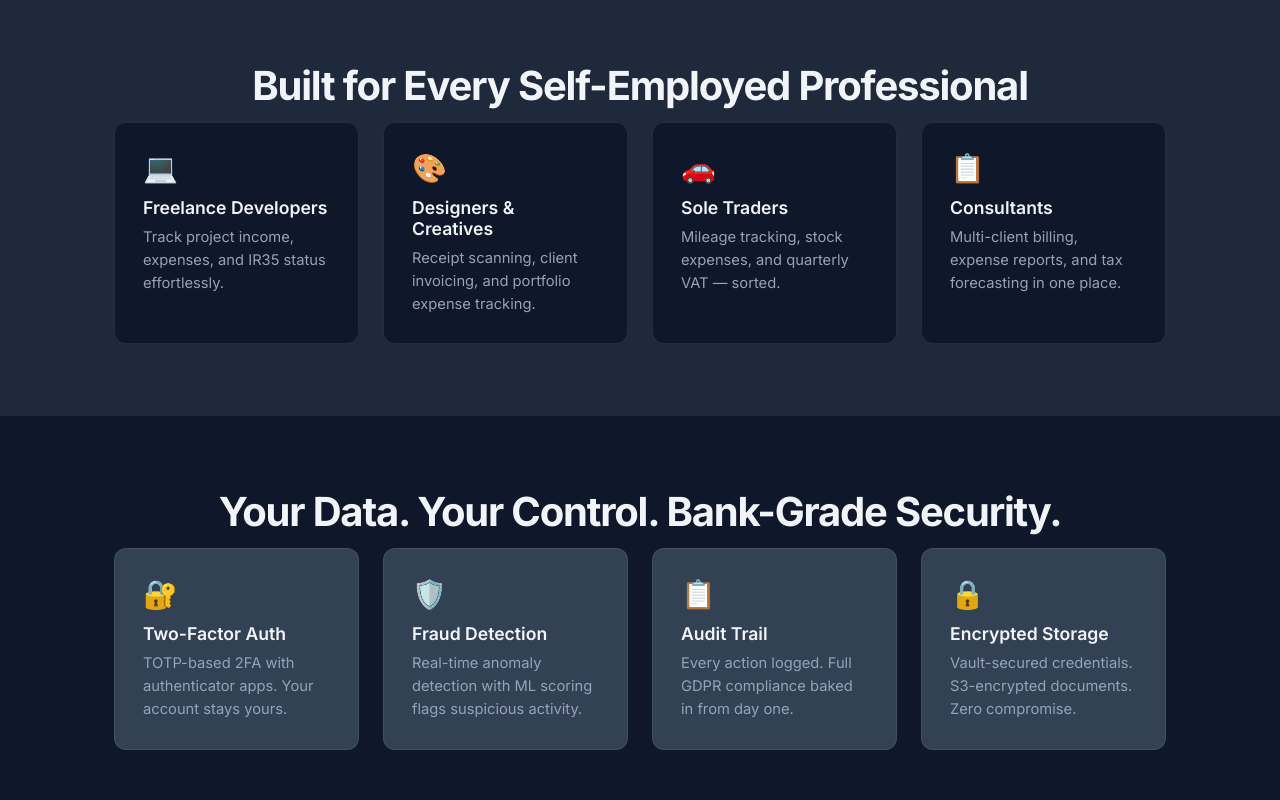
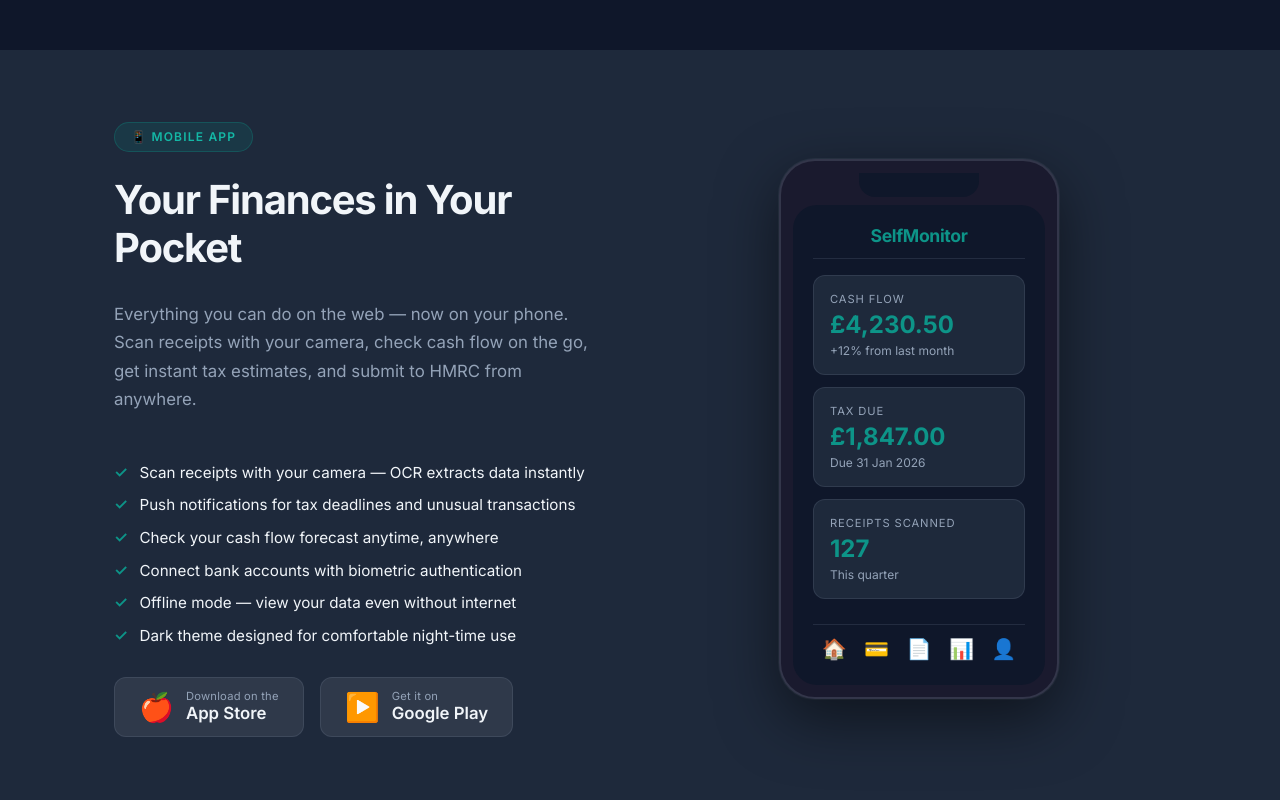
Before and after one commit to Skypromd/SelfMonitor, a Next.js app in the folder apps/web-portal/: page /landing in a window 1280 px wide. Shown: the part 1760-2560 px from the top of the page. Built offline with nearby package versions, Linux system fonts and the light colour scheme; no server answers.

Commit message:
feat: add mobile app showcase section with phone mockup and app store links
Co-authored-by: Skypromd <Skypromd@users.noreply.github.com>

```diff
--- a/apps/web-portal/pages/landing.tsx
+++ b/apps/web-portal/pages/landing.tsx
@@ -32,6 +32,23 @@ export default function LandingPage() {
               </a>
               <a href="#pricing" className={styles.btnSecondary}>
                 See Pricing
+              </a>
+            </div>
+
+            <div className={styles.storeButtons}>
+              <a href="https://apps.apple.com/app/selfmonitor" className={styles.storeButton} target="_blank" rel="noopener noreferrer">
+                <span className={styles.storeIcon}>🍎</span>
+                <span className={styles.storeText}>
+                  <small>Download on the</small>
+                  <strong>App Store</strong>
+                </span>
+              </a>
+              <a href="https://play.google.com/store/apps/details?id=com.selfmonitor.app" className={styles.storeButton} target="_blank" rel="noopener noreferrer">
+                <span className={styles.storeIcon}>▶️</span>
+                <span className={styles.storeText}>
+                  <small>Get it on</small>
+                  <strong>Google Play</strong>
+                </span>
               </a>
             </div>
 
@@ -172,6 +189,83 @@ export default function LandingPage() {
                   Ask &ldquo;Where did I buy coffee last month?&rdquo; — AI
                   finds it instantly.
                 </p>
+              </div>
+            </div>
+          </div>
+        </section>
+
+        {/* ====== MOBILE APP ====== */}
+        <section className={styles.sectionElevated}>
+          <div className={styles.container}>
+            <div className={styles.mobileShowcase}>
+              <div className={styles.mobileContent}>
+                <span className={styles.mobileBadge}>📱 MOBILE APP</span>
+                <h2 className={styles.sectionHeading} style={{ textAlign: 'left' }}>
+                  Your Finances in Your Pocket
+                </h2>
+                <p className={styles.mobileDesc}>
+                  Everything you can do on the web — now on your phone. Scan receipts with your camera,
+                  check cash flow on the go, get instant tax estimates, and submit to HMRC from anywhere.
+                </p>
+
+                <ul className={styles.mobileFeatures}>
+                  <li><span className={styles.mobileCheck}>✓</span> Scan receipts with your camera — OCR extracts data instantly</li>
+                  <li><span className={styles.mobileCheck}>✓</span> Push notifications for tax deadlines and unusual transactions</li>
+                  <li><span className={styles.mobileCheck}>✓</span> Check your cash flow forecast anytime, anywhere</li>
+                  <li><span className={styles.mobileCheck}>✓</span> Connect bank accounts with biometric authentication</li>
+                  <li><span className={styles.mobileCheck}>✓</span> Offline mode — view your data even without internet</li>
+                  <li><span className={styles.mobileCheck}>✓</span> Dark theme designed for comfortable night-time use</li>
+                </ul>
+
+                <div className={styles.storeButtonsLeft}>
+                  <a href="https://apps.apple.com/app/selfmonitor" className={styles.storeButton} target="_blank" rel="noopener noreferrer">
+                    <span className={styles.storeIcon}>🍎</span>
+                    <span className={styles.storeText}>
+                      <small>Download on the</small>
+                      <strong>App Store</strong>
+                    </span>
+                  </a>
+                  <a href="https://play.google.com/store/apps/details?id=com.selfmonitor.app" className={styles.storeButton} target="_blank" rel="noopener noreferrer">
+                    <span className={styles.storeIcon}>▶️</span>
+                    <span className={styles.storeText}>
+                      <small>Get it on</small>
+                      <strong>Google Play</strong>
+                    </span>
+                  </a>
+                </div>
+              </div>
+
+              <div className={styles.mobilePreview}>
+                <div className={styles.phoneFrame}>
+                  <div className={styles.phoneNotch}></div>
+                  <div className={styles.phoneScreen}>
+                    <div className={styles.phoneHeader}>
+                      <span className={styles.phoneLogo}>SelfMonitor</span>
+                    </div>
+                    <div className={styles.phoneCard}>
+                      <p className={styles.phoneCardLabel}>Cash Flow</p>
+                      <p className={styles.phoneCardValue}>£4,230.50</p>
+                      <p className={styles.phoneCardSub}>+12% from last month</p>
+                    </div>
+                    <div className={styles.phoneCard}>
+                      <p className={styles.phoneCardLabel}>Tax Due</p>
+                      <p className={styles.phoneCardValue}>£1,847.00</p>
+                      <p className={styles.phoneCardSub}>Due 31 Jan 2026</p>
+                    </div>
+                    <div className={styles.phoneCard}>
+                      <p className={styles.phoneCardLabel}>Receipts Scanned</p>
+                      <p className={styles.phoneCardValue}>127</p>
+                      <p className={styles.phoneCardSub}>This quarter</p>
+                    </div>
+                    <div className={styles.phoneNav}>
+                      <span>🏠</span>
+                      <span>💳</span>
+                      <span>📄</span>
+                      <span>📊</span>
+                      <span>👤</span>
+                    </div>
+                  </div>
+                </div>
               </div>
             </div>
           </div>
@@ -401,7 +495,10 @@ export default function LandingPage() {
                     <a href="#pricing">Pricing</a>
                   </li>
                   <li>
-                    <a href="#features">Mobile App</a>
+                    <a href="https://apps.apple.com/app/selfmonitor" target="_blank" rel="noopener noreferrer">iOS App</a>
+                  </li>
+                  <li>
+                    <a href="https://play.google.com/store/apps/details?id=com.selfmonitor.app" target="_blank" rel="noopener noreferrer">Android App</a>
                   </li>
                   <li>
                     <a href="#features">API</a>
--- a/apps/web-portal/styles/Landing.module.css
+++ b/apps/web-portal/styles/Landing.module.css
@@ -463,6 +463,203 @@
   font-size: 0.8rem;
 }
 
+/* ---------- store buttons ---------- */
+.storeButtons {
+  display: flex;
+  gap: 1rem;
+  justify-content: center;
+  margin-top: 1.5rem;
+}
+
+.storeButtonsLeft {
+  display: flex;
+  gap: 1rem;
+  margin-top: 2rem;
+}
+
+.storeButton {
+  display: inline-flex;
+  align-items: center;
+  gap: 0.75rem;
+  padding: 0.75rem 1.5rem;
+  background: rgba(255,255,255,0.08);
+  border: 1px solid var(--lp-border);
+  border-radius: 12px;
+  color: var(--lp-text);
+  text-decoration: none;
+  transition: all 0.2s;
+}
+
+.storeButton:hover {
+  background: rgba(255,255,255,0.12);
+  border-color: var(--lp-accent-teal);
+  transform: translateY(-2px);
+}
+
+.storeIcon {
+  font-size: 1.75rem;
+}
+
+.storeText {
+  display: flex;
+  flex-direction: column;
+  line-height: 1.2;
+}
+
+.storeText small {
+  font-size: 0.7rem;
+  color: var(--lp-text-muted);
+  letter-spacing: 0.02em;
+}
+
+.storeText strong {
+  font-size: 1.05rem;
+  font-weight: 600;
+}
+
+/* ---------- mobile showcase ---------- */
+.mobileShowcase {
+  display: grid;
+  grid-template-columns: 1fr 1fr;
+  gap: 4rem;
+  align-items: center;
+}
+
+.mobileContent {
+  display: flex;
+  flex-direction: column;
+}
+
+.mobileBadge {
+  display: inline-block;
+  padding: 0.4rem 1rem;
+  background: rgba(13,148,136,0.15);
+  border: 1px solid rgba(13,148,136,0.3);
+  border-radius: 999px;
+  color: var(--lp-accent-teal-light);
+  font-size: 0.75rem;
+  font-weight: 600;
+  letter-spacing: 0.1em;
+  text-transform: uppercase;
+  margin-bottom: 1.5rem;
+  width: fit-content;
+}
+
+.mobileDesc {
+  color: var(--lp-text-muted);
+  font-size: 1.05rem;
+  line-height: 1.7;
+  margin-top: 1rem;
+  max-width: 500px;
+}
+
+.mobileFeatures {
+  list-style: none;
+  padding: 0;
+  margin: 2rem 0 0;
+  display: flex;
+  flex-direction: column;
+  gap: 0.85rem;
+}
+
+.mobileFeatures li {
+  color: var(--lp-text);
+  font-size: 0.95rem;
+  display: flex;
+  align-items: flex-start;
+  gap: 0.75rem;
+}
+
+.mobileCheck {
+  color: var(--lp-accent-teal);
+  font-weight: 700;
+  flex-shrink: 0;
+}
+
+/* ---------- phone mockup ---------- */
+.mobilePreview {
+  display: flex;
+  justify-content: center;
+}
+
+.phoneFrame {
+  width: 280px;
+  background: #1a1a2e;
+  border-radius: 36px;
+  padding: 12px;
+  border: 2px solid rgba(148,163,184,0.2);
+  box-shadow: 0 20px 60px rgba(0,0,0,0.5), 0 0 0 1px rgba(148,163,184,0.1);
+}
+
+.phoneNotch {
+  width: 120px;
+  height: 24px;
+  background: #0f172a;
+  border-radius: 0 0 16px 16px;
+  margin: 0 auto 8px;
+}
+
+.phoneScreen {
+  background: var(--lp-bg);
+  border-radius: 24px;
+  padding: 1.25rem;
+  min-height: 480px;
+  display: flex;
+  flex-direction: column;
+  gap: 0.75rem;
+}
+
+.phoneHeader {
+  text-align: center;
+  padding-bottom: 0.75rem;
+  border-bottom: 1px solid var(--lp-border);
+  margin-bottom: 0.25rem;
+}
+
+.phoneLogo {
+  color: var(--lp-accent-teal);
+  font-weight: 700;
+  font-size: 1.1rem;
+  letter-spacing: -0.02em;
+}
+
+.phoneCard {
+  background: var(--lp-bg-elevated);
+  border: 1px solid var(--lp-border);
+  border-radius: 12px;
+  padding: 1rem;
+}
+
+.phoneCardLabel {
+  font-size: 0.7rem;
+  color: var(--lp-text-muted);
+  text-transform: uppercase;
+  letter-spacing: 0.08em;
+  margin: 0 0 0.25rem;
+}
+
+.phoneCardValue {
+  font-size: 1.5rem;
+  font-weight: 700;
+  color: var(--lp-accent-teal);
+  margin: 0;
+}
+
+.phoneCardSub {
+  font-size: 0.75rem;
+  color: var(--lp-text-muted);
+  margin: 0.25rem 0 0;
+}
+
+.phoneNav {
+  display: flex;
+  justify-content: space-around;
+  padding: 0.75rem 0 0.25rem;
+  border-top: 1px solid var(--lp-border);
+  margin-top: auto;
+  font-size: 1.25rem;
+}
+
 /* ============================================================
    Responsive
    ============================================================ */
@@ -487,6 +684,26 @@
   .statsRow {
     gap: 1.25rem;
   }
+  .mobileShowcase {
+    grid-template-columns: 1fr;
+    gap: 2.5rem;
+  }
+  .mobilePreview {
+    order: -1;
+  }
+  .mobileContent .sectionHeading {
+    text-align: center;
+  }
+  .storeButtons,
+  .storeButtonsLeft {
+    flex-direction: column;
+    align-items: center;
+  }
+  .storeButton {
+    width: 100%;
+    max-width: 240px;
+    justify-content: center;
+  }
 }
 
 @media (max-width: 560px) {
```
